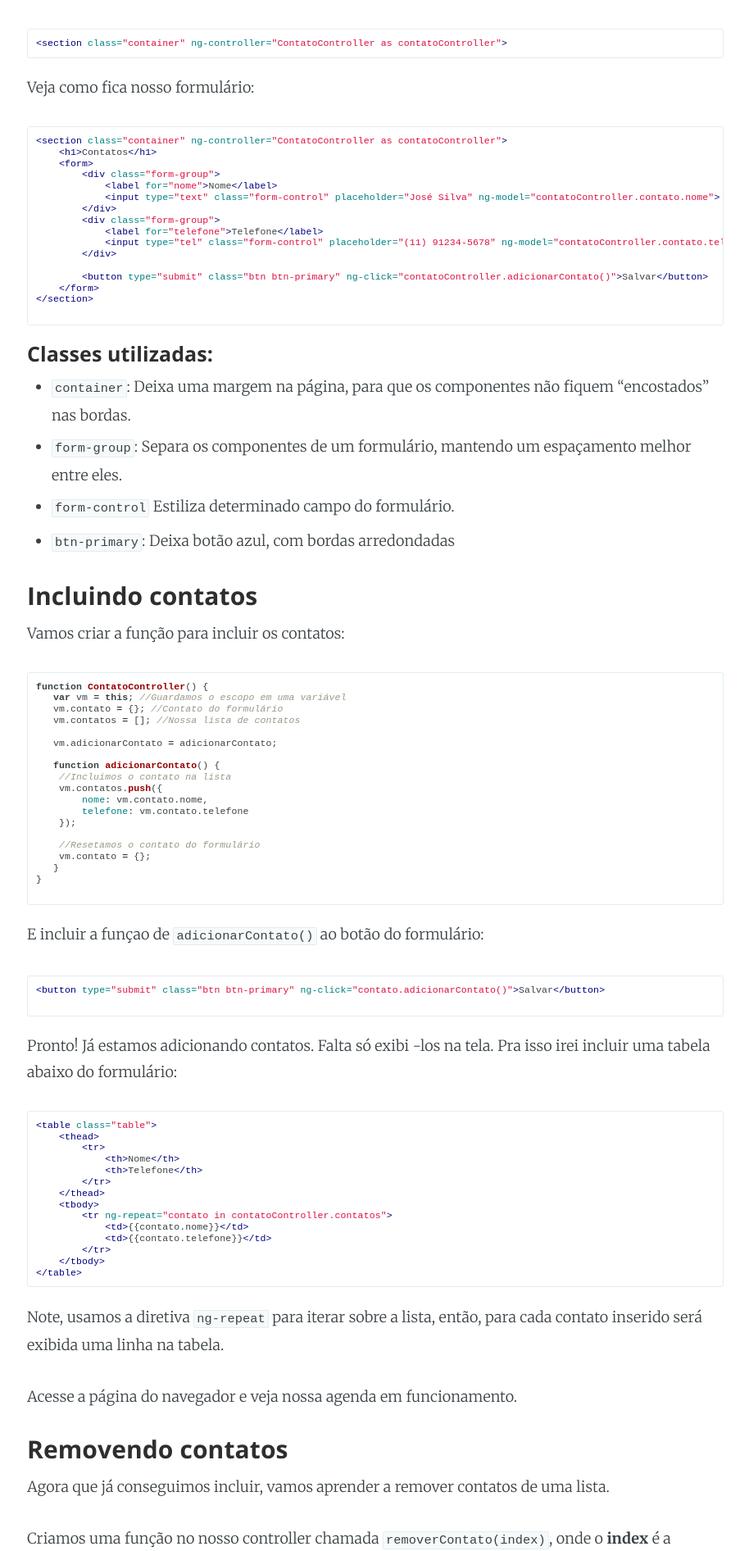
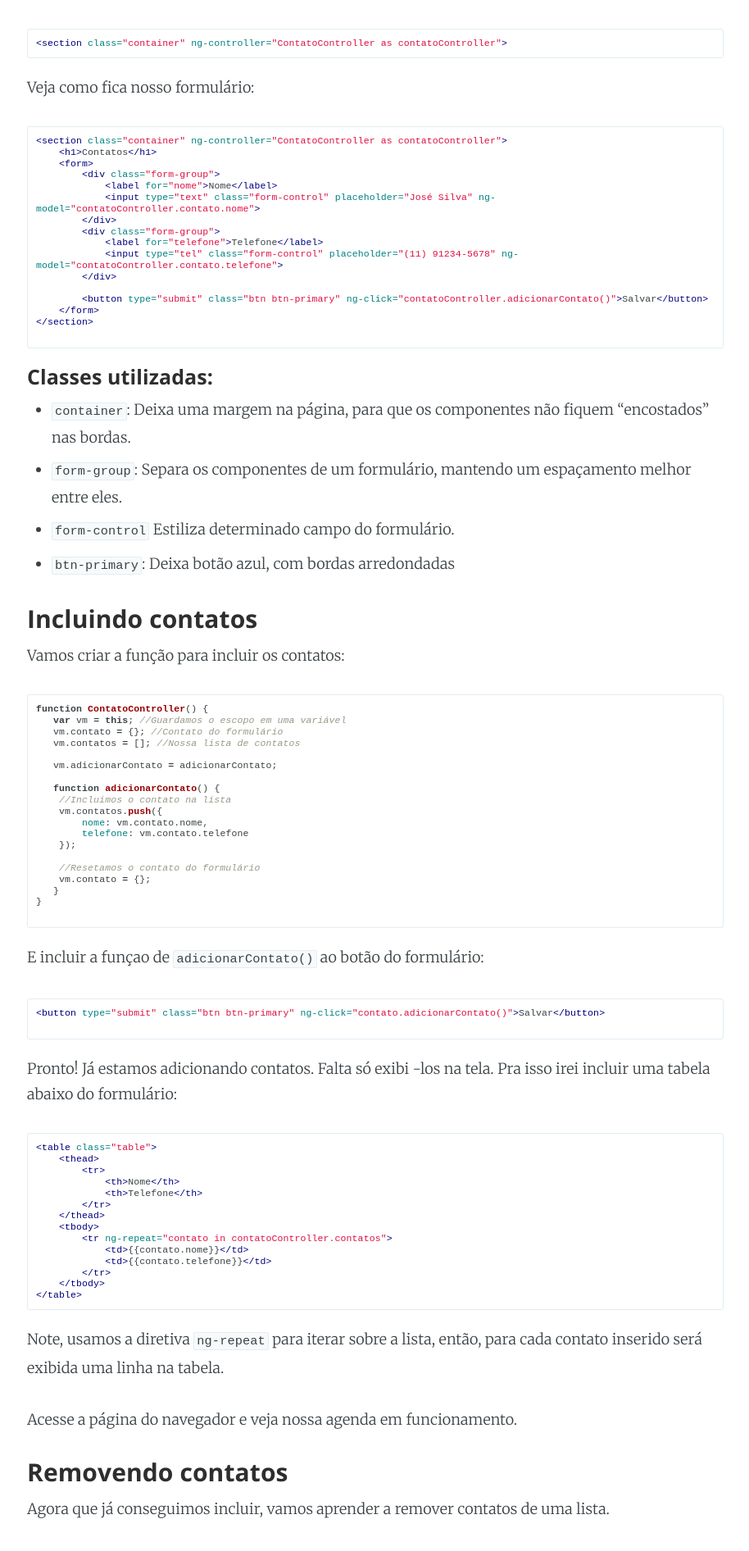
Before and after one commit to michaelfidelis/michaelfidelis.github.io, a Jekyll site: the page built from _posts/2016-01-25-usando-controllers-angularjs.md, in a window 1280 px wide. Shown: the part 2053-3945 px from the top of the page at 82% size, without its empty margins (182-1096 px from the left). Built offline with Jekyll 4.4.1, drawn with Linux system fonts in a browser that asks for light colours; Markdown is read by kramdown in place of the engine named in the settings.

Commit message:
Update _syntax.scss

```diff
--- a/_sass/_syntax.scss
+++ b/_sass/_syntax.scss
@@ -63,17 +63,17 @@
 	.il { color: #009999 } /* Literal.Number.Integer.Long */
 }
 
-.highlight pre code * {
-  white-space: nowrap;
-}
+//.highlight pre code * {
+//  white-space: nowrap;
+//}
 
-.highlight pre {
-  overflow-x: auto;
-}
+//.highlight pre {
+//  overflow-x: auto;
+//}
 
-.highlight pre code {
-  white-space: pre;
-}
+//.highlight pre code {
+//  white-space: pre;
+//}
 /* Make line numbers unselectable: excludes line numbers from copy-paste user ops */
 .highlight .lineno {-webkit-user-select: none;-moz-user-select: none; -o-user-select: none;}
 .lineno::-moz-selection {background-color: transparent;} /* Mozilla specific */
```
